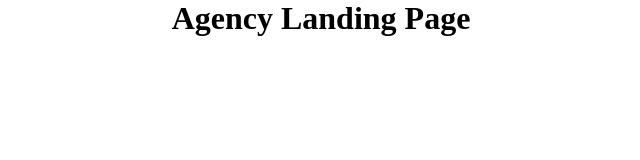
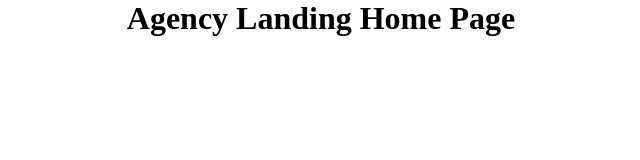
Before and after one commit to DevSenpai09/agency-landing-page, a plain HTML site: page index.html in a window 1280 px wide. Shown: the whole page, without its empty margins (319-959 px from the left). Drawn offline with Linux system fonts and the light colour scheme.

Commit message:
homepage

```diff
--- a/index.html
+++ b/index.html
@@ -7,6 +7,6 @@
     <link rel="stylesheet" href="./css/style.css" />
   </head>
   <body>
-    <h1>Agency Landing Page</h1>
+    <h1>Agency Landing Home Page</h1>
   </body>
 </html>
```
